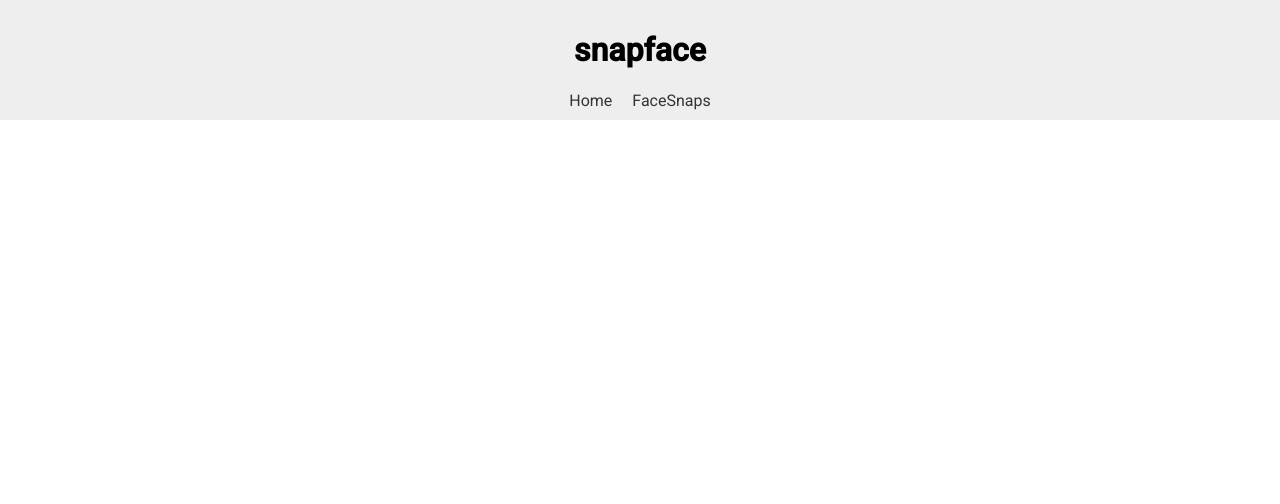
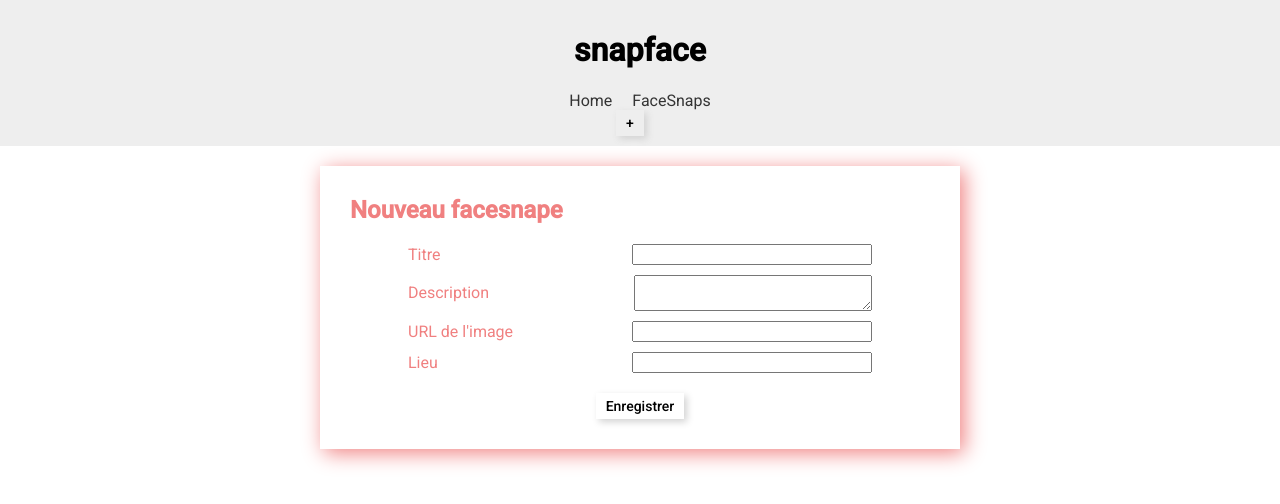
Before and after one commit to MoulahidK/AngularMed, an Angular app: page /create in a window 1280 px wide. Before the commit this address led to /. Shown: the top 504 px of the page. Built offline with nearby package versions, Linux system fonts and the light colour scheme.

Commit message:
Add reactve form

```diff
--- a/src/app/app-routing.module.ts
+++ b/src/app/app-routing.module.ts
@@ -2,12 +2,14 @@ import { NgModule } from "@angular/core";
 import { RouterModule, Routes } from "@angular/router";
 import { FaceSnapListComponent } from "./face-snap-list/face-snap-list.component";
 import { LandingPageComponent } from "./landing-page/landing-page.component";
+import { NewFaceSnapComponent } from "./new-face-snap/new-face-snap.component";
 import { SingleFaceSnapComponent } from "./single-face-snap/single-face-snap.component";
 
 const routes: Routes = [
     { path: '', component: LandingPageComponent },
     { path: 'facesnaps', component: FaceSnapListComponent },
     { path: 'facesnaps/:id', component: SingleFaceSnapComponent },
+    { path: 'create', component: NewFaceSnapComponent}
 
 
 ];
--- a/src/app/header/header.component.html
+++ b/src/app/header/header.component.html
@@ -4,4 +4,5 @@
       <a routerLink="" routerLinkActive="active" [routerLinkActiveOptions]="{ exact: true }">Home</a>
       <a routerLink="facesnaps" routerLinkActive="active" >FaceSnaps</a>
     </nav>
+    <button (click)="onAddNewFaceSnap()">+</button>
   </header>
--- a/src/app/header/header.component.ts
+++ b/src/app/header/header.component.ts
@@ -1,10 +1,19 @@
-import { Component } from '@angular/core';
+import { Component, OnInit } from '@angular/core';
+import { Router } from '@angular/router';
 
 @Component({
   selector: 'app-header',
   templateUrl: './header.component.html',
   styleUrls: ['./header.component.scss']
 })
-export class HeaderComponent {
+export class HeaderComponent implements OnInit{
+  constructor(private router: Router){}
+  ngOnInit(){
+  }
+    onAddNewFaceSnap(): void{
+      this.router.navigateByUrl('/create');
+    }
+
+
 
 }
--- a/src/app/landing-page/landing-page.component.html
+++ b/src/app/landing-page/landing-page.component.html
@@ -1,4 +1,9 @@
 <div class="landing-block">
+  <form #emailForm="ngForm" (ngSubmit)="onSubmitForm(emailForm)">
+    <label for="emailInput">Inscrivez-vous !</label>
+    <input type="email" id="emailInput" [(ngModel)]="userEmail" name="userEmail">
+    <button type="submit">OK!</button>
+  </form>
     <img src="assets/snapface.png" alt="Snapface logo">
     <div class="landing-links">
       <button (click)="onContinue()">Continuer vers Snapface</button>
--- a/src/app/landing-page/landing-page.component.ts
+++ b/src/app/landing-page/landing-page.component.ts
@@ -1,4 +1,5 @@
 import { Component, OnInit } from '@angular/core';
+import { NgForm } from '@angular/forms';
 import { Router } from '@angular/router';
 
 @Component({
@@ -7,6 +8,8 @@ import { Router } from '@angular/router';
   styleUrls: ['./landing-page.component.scss']
 })
 export class LandingPageComponent implements OnInit{
+
+  userEmail!: string;
 
   constructor(private router: Router) {
   }
@@ -18,4 +21,8 @@ export class LandingPageComponent implements OnInit{
   onContinue(){
     this.router.navigateByUrl("facesnaps");
   }
+
+  onSubmitForm(form: NgForm){
+    console.log(form.value);
+  }
 }
--- /dev/null
+++ b/src/app/new-face-snap/new-face-snap.component.html
@@ -0,0 +1,32 @@
+<div class="form-card">
+    <h2>Nouveau facesnape</h2>
+    <form [formGroup]="snapForm">
+        <div class="form-group">
+            <label for="title">Titre</label>
+            <input type="text" id="title" formControlName="title">
+        </div>
+        <div class="form-group">
+            <label for="description">Description</label>
+            <textarea type="text" id="description" formControlName="description"></textarea>
+        </div>
+        <div class="form-group">
+            <label for="imgUrl">URL de l'image</label>
+            <input type="text" id="imgUrl" formControlName="imgUrl">
+        </div>
+        <div class="form-group">
+            <label for="location">Lieu</label>
+            <input type="text" id="location" formControlName="location">
+        </div>
+        <div class="action-buttons">
+            <button type="submit" (click)="onSubmitForm()">Enregistrer</button>
+        </div>
+    </form>
+</div>
+
+<div class="face-snap-card" *ngIf="faceSnapPreview$ | async as faceSnap">
+    <h2>{{ faceSnap.title | uppercase }}</h2>
+    <p>Mis en ligne {{ faceSnap.createdDate | date: 'à HH:mm, le d MMMM yyyy' }}</p>
+    <!--img [src]="faceSnap.imageUrl" [alt]="faceSnap.title"-->
+    <p>{{ faceSnap.description }}</p>
+    <p *ngIf="faceSnap.location">Photo prise à {{ faceSnap.location }}</p>
+</div>
--- /dev/null
+++ b/src/app/new-face-snap/new-face-snap.component.scss
@@ -0,0 +1,40 @@
+.form-card, .face-snap-card {
+    box-sizing: border-box;
+    width: 50%;
+    margin: 20px auto;
+    padding: 10px 30px;
+    box-shadow: lightcoral 4px 4px 20px;
+    color: lightcoral;
+  }
+  .face-snap-card {
+    img {
+      width: 100%;
+    }
+    h2 {
+      margin-bottom: 0;
+    }
+    p {
+      font-weight: 300;
+      font-size: 16px;
+    }
+  }
+  .form-group {
+    margin: 10px auto;
+    width: 80%;
+    display: flex;
+    align-items: center;
+    justify-content: space-between;
+  }
+
+  input, textarea {
+    width: 50%;
+  }
+
+  .action-buttons {
+    width: 100%;
+  }
+
+  button {
+    display: block;
+    margin: 20px auto;
+  }
--- /dev/null
+++ b/src/app/new-face-snap/new-face-snap.component.ts
@@ -0,0 +1,42 @@
+import { Component, OnInit } from '@angular/core';
+import { FormBuilder, FormGroup } from '@angular/forms';
+import { map, Observable } from 'rxjs';
+import { FaceSnap } from '../models/face-snap-model';
+
+@Component({
+  selector: 'app-new-face-snap',
+  templateUrl: './new-face-snap.component.html',
+  styleUrls: ['./new-face-snap.component.scss']
+})
+export class NewFaceSnapComponent implements OnInit {
+
+  snapForm!: FormGroup;
+  faceSnapPreview$!: Observable<FaceSnap>;
+
+  constructor(private formBuilder: FormBuilder) {
+  }
+
+
+  ngOnInit() {
+    this.snapForm = this.formBuilder.group({
+      title: [null],
+      description: [null],
+      imgUrl: [null],
+      location: [null],
+
+    });
+    this.faceSnapPreview$ = this.snapForm.valueChanges.pipe(
+      map(formValue => ({
+        ...formValue,
+        createdDate: new Date(),
+        id: 0,
+        snaps:0
+      }))
+    );
+  }
+
+  onSubmitForm(): void{
+    console.log(this.snapForm.value);
+
+  }
+}
```
Also changed, not shown: src/app/app.module.ts (+6 -3 lines).
